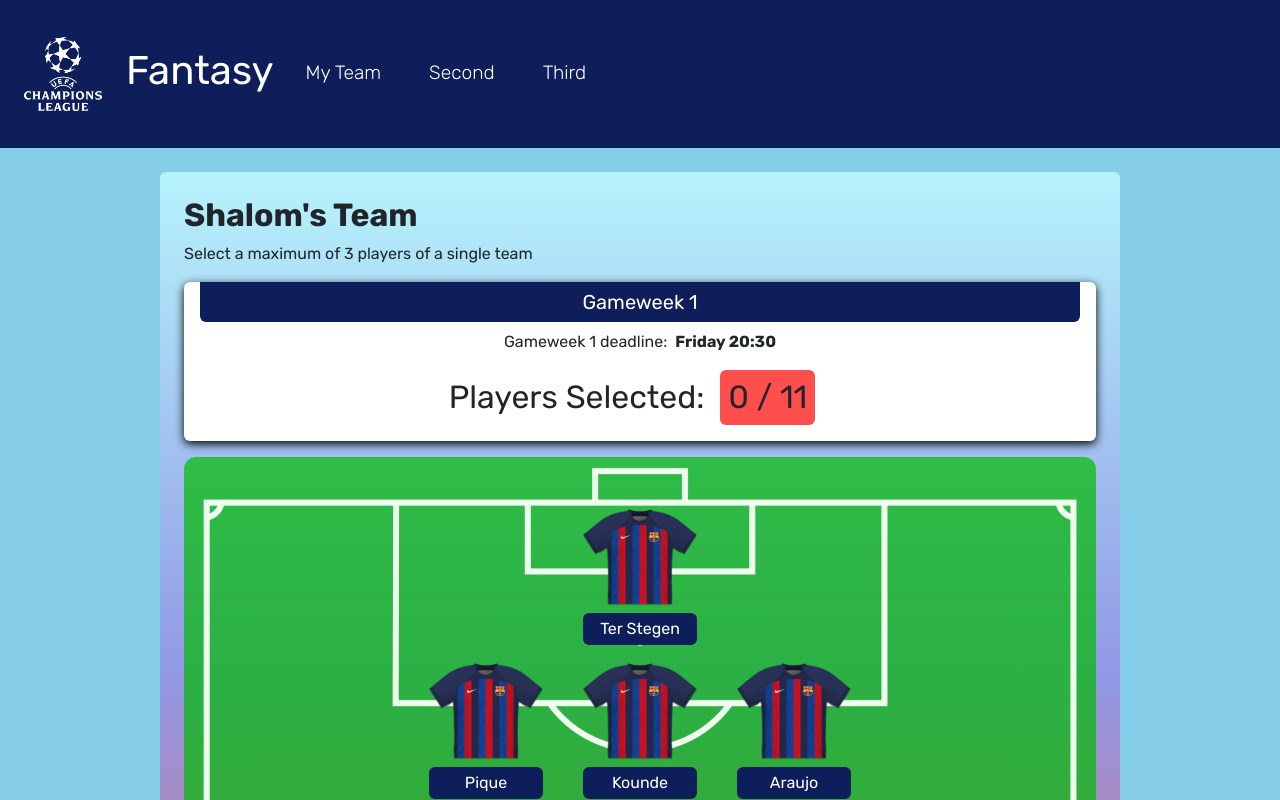
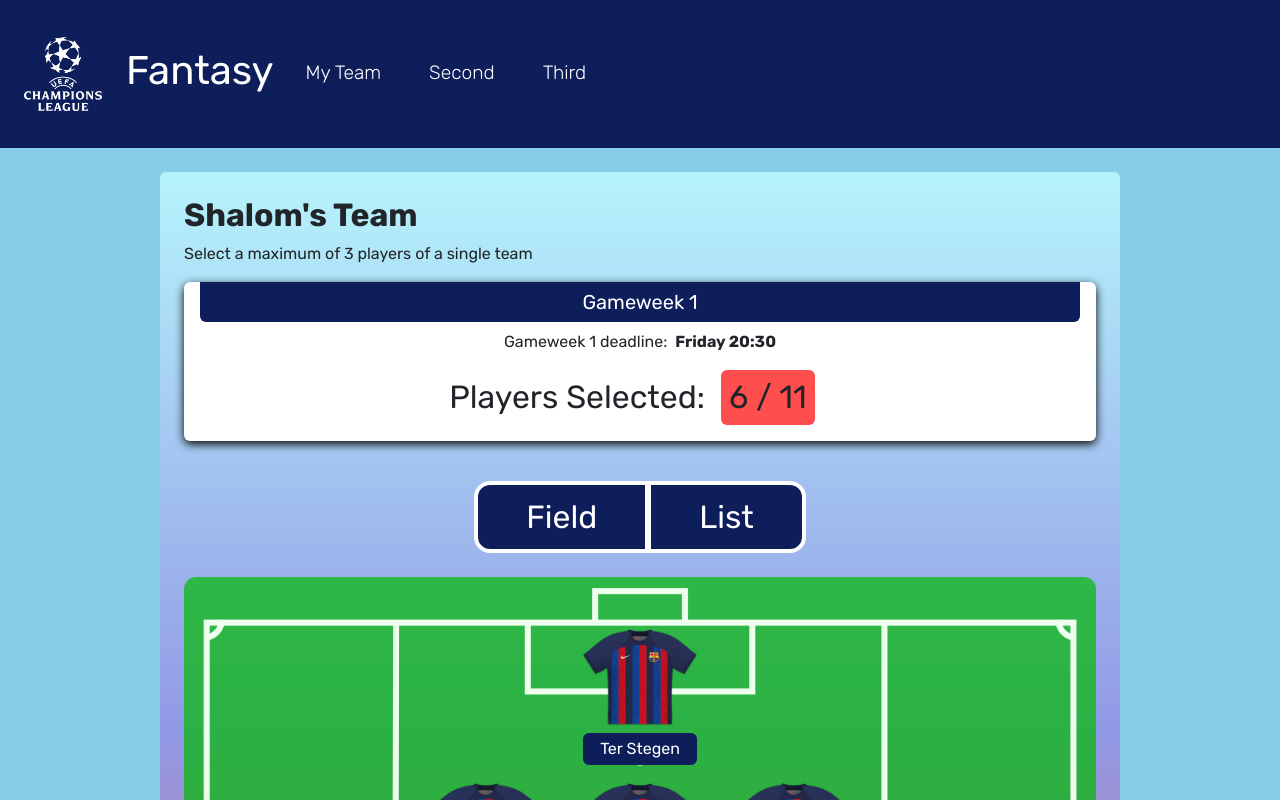
Before and after one commit to ShalomPrinz/fantasy-frontend, a React (Create React App) app: page /team in a window 1280 px wide. Shown: the top 800 px of the page. Built offline with nearby package versions, Linux system fonts and the light colour scheme.

Commit message:
add TabChoice with default tab - Field View of the team

```diff
--- a/src/App.css
+++ b/src/App.css
@@ -56,6 +56,10 @@
   background-color: #ff4e4e;
 }
 
+.bg-light-success {
+  background-color: #3eec98;
+}
+
 .centered-flex {
   align-items: center;
   display: flex;
--- /dev/null
+++ b/src/components/TabChoice.css
@@ -0,0 +1,17 @@
+
+.tab-choice {
+    border: 4px solid white;
+    border-style: solid;
+}
+
+.tab-choice:first-child {
+    border-right: 3px solid white;
+    border-top-left-radius: 1rem;
+    border-bottom-left-radius: 1rem;
+}
+
+.tab-choice:last-child {
+    border-left: 3px solid white;
+    border-top-right-radius: 1rem;
+    border-bottom-right-radius: 1rem;
+}
--- /dev/null
+++ b/src/components/TabChoice.jsx
@@ -0,0 +1,28 @@
+import React, { useState } from 'react';
+
+import "./TabChoice.css"
+
+const TabChoice = ({ tabs, defaultTab }) => {
+
+    const [view, setView] = useState(defaultTab);
+
+    return (
+        <>
+            <div className="centered-flex py-4">
+                {Object.entries(tabs).map(([name, component], index) => (
+                    <button
+                        className="fs-2 bg-default py-2 px-5 tab-choice"
+                        key={index}
+                        onClick={() => setView(component)}
+                        type="button"
+                    >
+                        {name}
+                    </button>
+                ))}
+            </div>
+            {view}
+        </>
+    );
+}
+
+export default TabChoice;
--- a/src/components/UserTeam.jsx
+++ b/src/components/UserTeam.jsx
@@ -1,6 +1,8 @@
 import React from "react";
 
+import TabChoice from "./TabChoice";
 import TeamLayout from "./TeamLayout";
+import TeamList from "./TeamList";
 import "./UserTeam.css";
 
 const UserTeam = ({ user }) => {
@@ -18,6 +20,14 @@
       }
   }
 
+  const players = Object.values(user.team).reduce((sum, current) => sum + current.length, 0)
+  const selectedPlayersBackground = () => players === 11 ? "success" : "danger"
+
+  const tabs = {
+    "Field": <TeamLayout team={user.team}/>,
+    "List": <TeamList team={user.team} />
+  }
+
   return (
     <main className="container w-75 p-4 my-4 rounded bg-team-form">
         <h2 className="fw-bold"> {user.name}'s Team </h2>
@@ -31,11 +41,11 @@
             </div>
             <h2 className="py-3 centered-flex">
                 Players Selected:
-                <div className="bg-light-danger mx-3 p-2 rounded"> 0 / 11 </div>
+                <div className={`bg-light-${selectedPlayersBackground()} mx-3 p-2 rounded`}> {players} / 11 </div>
             </h2>
         </div>
 
-        <TeamLayout team={user.team} />
+        <TabChoice tabs={tabs} defaultTab={tabs.Field} />
     </main>
   );
 };
```
